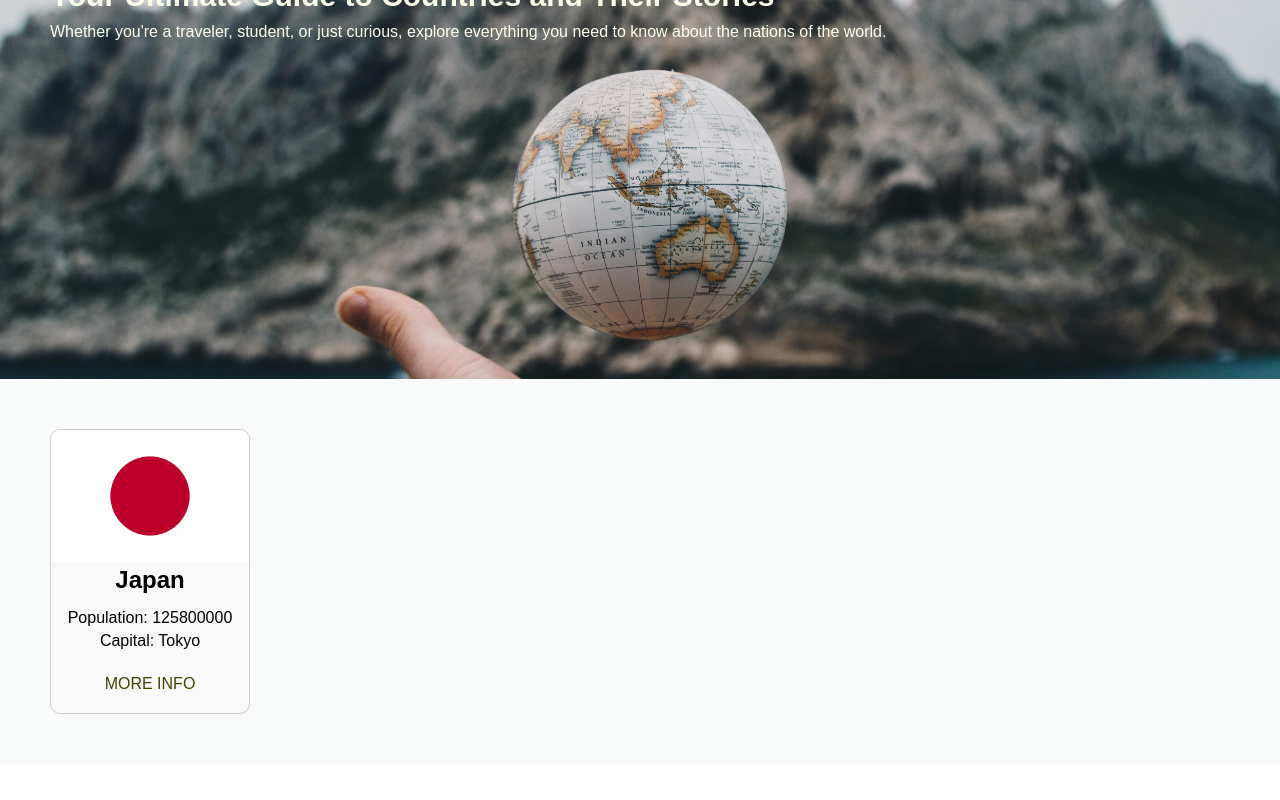
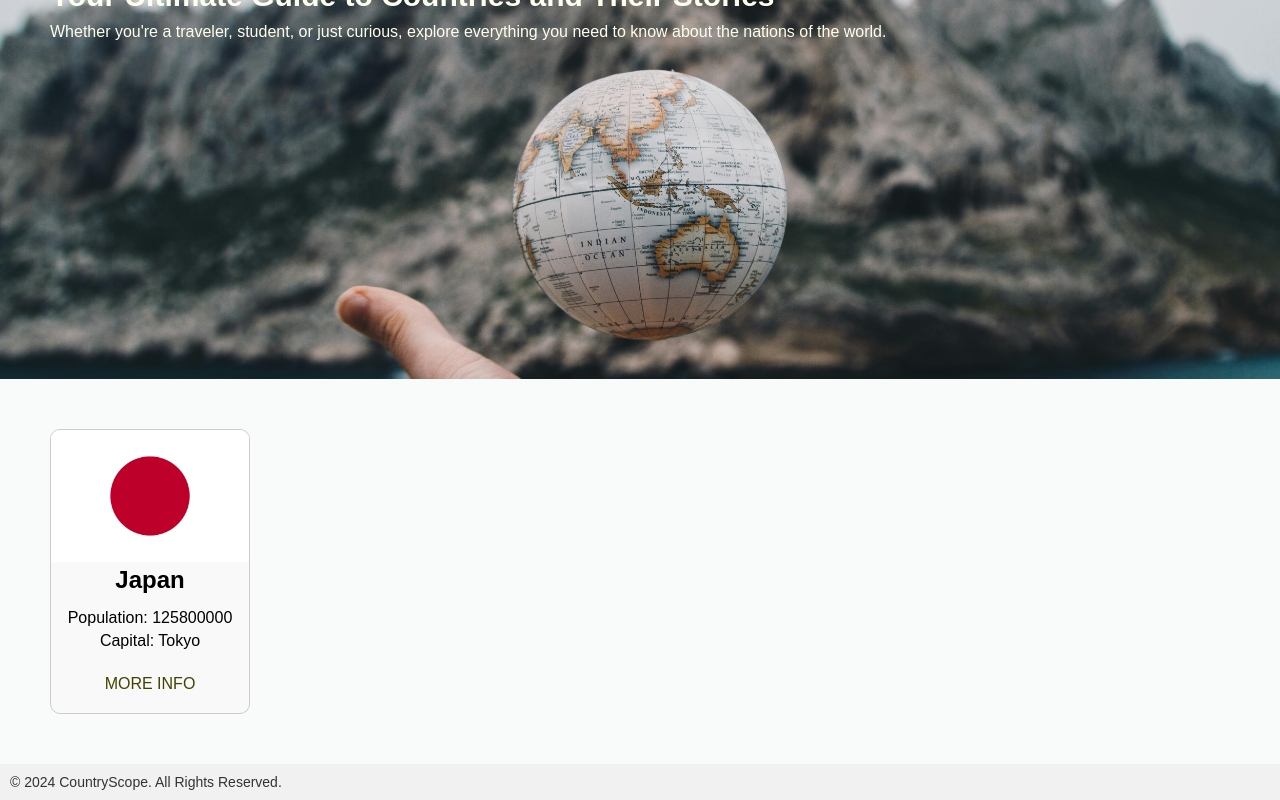
Before and after one commit to tsamkharadze/countries-app, a React (Vite) app: page / in a window 1280 px wide. Shown: the part 221-1021 px from the top of the page. Before the commit the page ends 985 px from the top, so only its background shows below. Built offline with nearby package versions, Linux system fonts and the light colour scheme.

Commit message:
finish task 4

```diff
--- a/src/App.tsx
+++ b/src/App.tsx
@@ -1,14 +1,15 @@
-import Header from "@/components/header/Header";
 import Hero from "@/components/hero/Hero";
 import CountryCard from "@/components/card/Card";
+import Layout from "@/components/layout";
 
 function App() {
   return (
     <>
       <div>
-        <Header />
-        <Hero />
-        <CountryCard />
+        <Layout>
+          <Hero />
+          <CountryCard />
+        </Layout>
       </div>
     </>
   );
--- a/src/components/card/Card.tsx
+++ b/src/components/card/Card.tsx
@@ -1,10 +1,16 @@
-import styles from "./Card.module.css";
-import CardImage from "./card-image/CardImage";
-import CardHeader from "./card-header/CardHeader";
-import CardContent from "./card-content/CardContent";
-import CardFooter from "./card-footer/CardFooter";
-import japan from "./card-image/japan.svg.png";
+// import styles from "./Card.module.css";
+// import CardImage from "./card-image/CardImage";
+// import CardHeader from "./card-header/CardHeader";
+// import CardContent from "./card-content/CardContent";
+// import CardFooter from "./card-footer/CardFooter";
+// import japan from "./card-image/japan.svg.png";
 
+import styles from "@/components/card/Card.module.css";
+import CardImage from "@/components/card/card-image/CardImage";
+import CardHeader from "@/components/card/card-header/CardHeader";
+import CardContent from "@/components/card/card-content/CardContent";
+import CardFooter from "@/components/card/card-footer/CardFooter";
+import japan from "@/components/card/card-image/japan.svg.png";
 const CountryCard: React.FC = () => {
   const country = {
     name: "Japan",
@@ -22,7 +28,7 @@ const CountryCard: React.FC = () => {
             population={country.population}
             capital={country.capital}
           />
-          <CardFooter />
+          <CardFooter moreInfo="MORE INFO" />
         </div>
       </div>
     </div>
--- a/src/components/card/card-content/CardContent.tsx
+++ b/src/components/card/card-content/CardContent.tsx
@@ -1,4 +1,5 @@
-import styles from "./CardContent.module.css";
+// import styles from "./CardContent.module.css";
+import styles from "@/components/card/card-content/CardContent.module.css";
 
 const CardContent: React.FC<{ population: number; capital: string }> = ({
   population,
--- a/src/components/card/card-footer/CardFooter.tsx
+++ b/src/components/card/card-footer/CardFooter.tsx
@@ -1,7 +1,8 @@
-import styles from "./CardFooter.module.css";
+// import styles from "./CardFooter.module.css";
+import styles from "@/components/card/card-footer/CardFooter.module.css";
 
-const CardFooter: React.FC = () => {
-  return <p className={styles.moreInfo}>MORE INFO</p>;
+const CardFooter: React.FC<{ moreInfo: string }> = ({ moreInfo }) => {
+  return <p className={styles.moreInfo}>{moreInfo}</p>;
 };
 
 export default CardFooter;
--- a/src/components/card/card-header/CardHeader.tsx
+++ b/src/components/card/card-header/CardHeader.tsx
@@ -1,4 +1,5 @@
-import styles from "./CardHeader.module.css";
+// import styles from "./CardHeader.module.css";
+import styles from "@/components/card/card-header/CardHeader.module.css";
 
 const CardHeader: React.FC<{ name: string }> = ({ name }) => {
   return <h2 className={styles.cardHeader}>{name}</h2>;
--- a/src/components/card/card-image/CardImage.tsx
+++ b/src/components/card/card-image/CardImage.tsx
@@ -1,4 +1,5 @@
-import styles from "./CardImage.module.css";
+// import styles from "./CardImage.module.css";
+import styles from "@/components/card/card-image/CardImage.module.css";
 
 const CardImage: React.FC<{ src: string; alt: string }> = ({ src, alt }) => {
   return <img src={src} alt={alt} className={styles.cardImage} />;
--- /dev/null
+++ b/src/components/footer/Footer.module.css
@@ -0,0 +1,6 @@
+.footer {
+  color: #333;
+  font-size: 14px;
+  padding: 10px;
+  background-color: #f1f1f1;
+}
--- /dev/null
+++ b/src/components/footer/Footer.tsx
@@ -0,0 +1,11 @@
+import styles from "@/components/footer/Footer.module.css";
+import React from "react";
+
+const Footer: React.FC = () => {
+  return (
+    <footer className={styles.footer}>
+      <p>© 2024 CountryScope. All Rights Reserved.</p>
+    </footer>
+  );
+};
+export default Footer;
--- a/src/components/hero/Hero.tsx
+++ b/src/components/hero/Hero.tsx
@@ -1,5 +1,6 @@
 import React from "react";
-import styles from "./Hero.module.css";
+// import styles from "./Hero.module.css";
+import styles from "@/components/hero/Hero.module.css";
 
 const Hero: React.FC = () => {
   return (
--- a/src/components/layout.tsx
+++ b/src/components/layout.tsx
@@ -0,0 +1,14 @@
+import Header from "@/components/header/Header";
+import Footer from "@/components/footer/Footer";
+
+const Layout: React.FC<{ children: React.ReactNode }> = ({ children }) => {
+  return (
+    <div>
+      <Header />
+      <main>{children}</main>
+      <Footer />
+    </div>
+  );
+};
+
+export default Layout;
```
Also changed, not shown: src/components/header/Header.tsx (+5 -2 lines).
